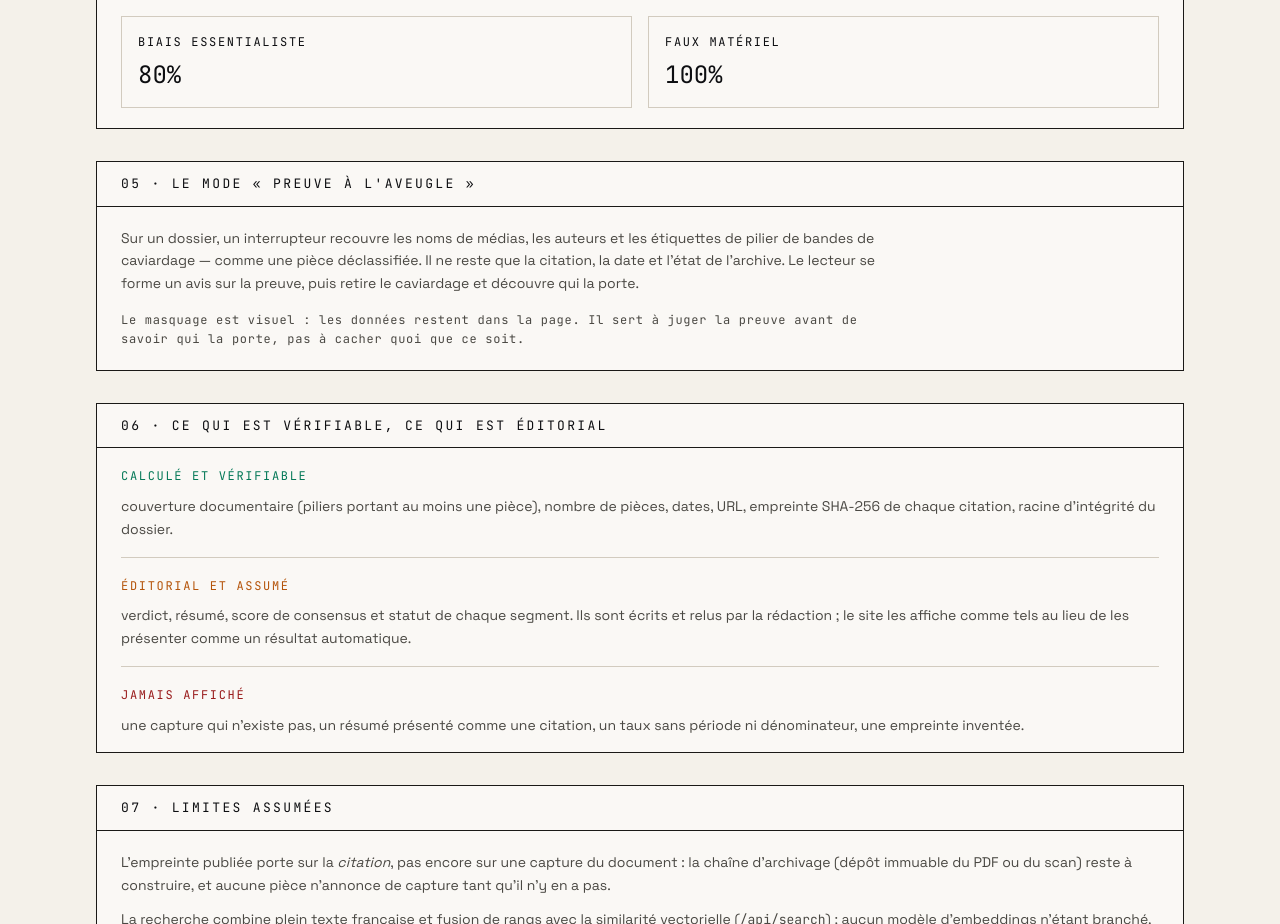
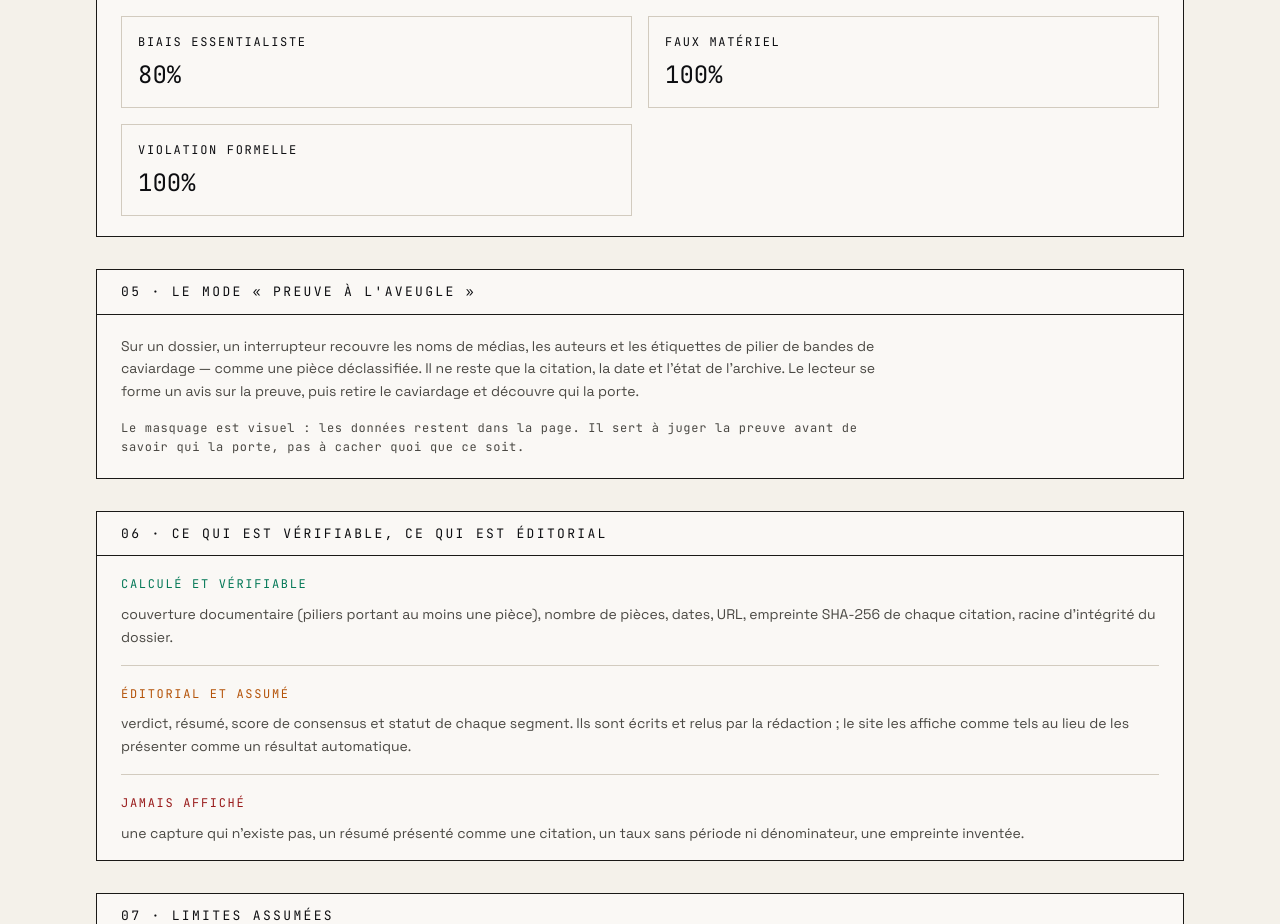
Before and after one commit to bikininjas/preuve-publique, a Next.js app: page /methode in a window 1280 px wide. Shown: the part 2080-3004 px from the top of the page. Built offline with nearby package versions, Linux system fonts and the light colour scheme.

Commit message:
fix: aligner le statut violation_formelle dans l'editeur de briques et la page methode

```diff
--- a/src/app/methode/page.tsx
+++ b/src/app/methode/page.tsx
@@ -51,6 +51,7 @@ const DISTORTION_ORDER: PremiseStatus[] = [
   "COMPLOTISME",
   "BIAIS_ESSENTIALISTE",
   "FAUX",
+  "VIOLATION_FORMELLE",
 ];
 
 export default function MethodPage() {
--- a/src/components/PremisesEditor.tsx
+++ b/src/components/PremisesEditor.tsx
@@ -16,6 +16,7 @@ const STATUSES: PremiseStatus[] = [
   "COMPLOTISME",
   "BIAIS_ESSENTIALISTE",
   "FAUX",
+  "VIOLATION_FORMELLE",
 ];
 
 const INPUT = "mt-1 min-h-[44px] w-full border border-grid bg-canvas px-3 text-ink";
```
